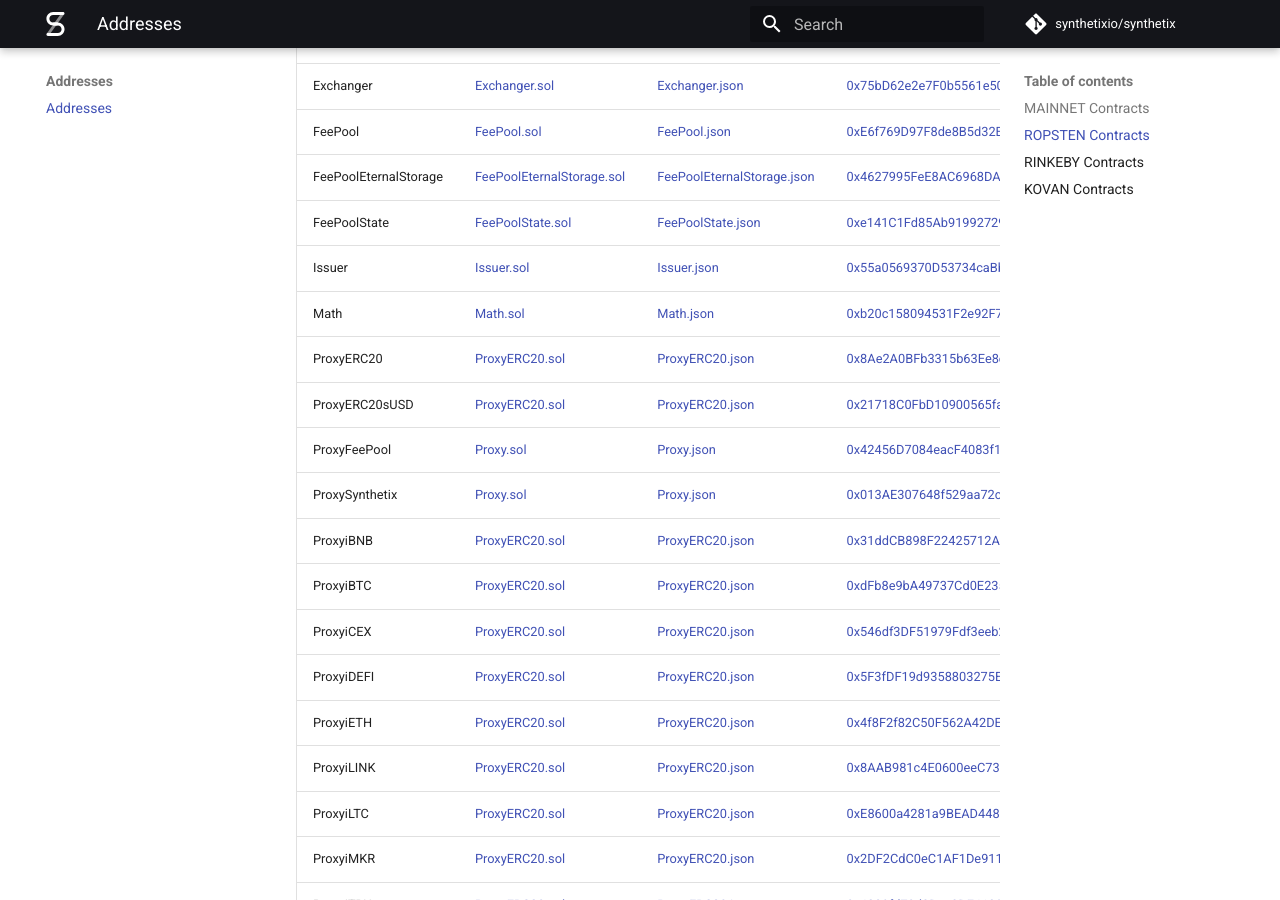
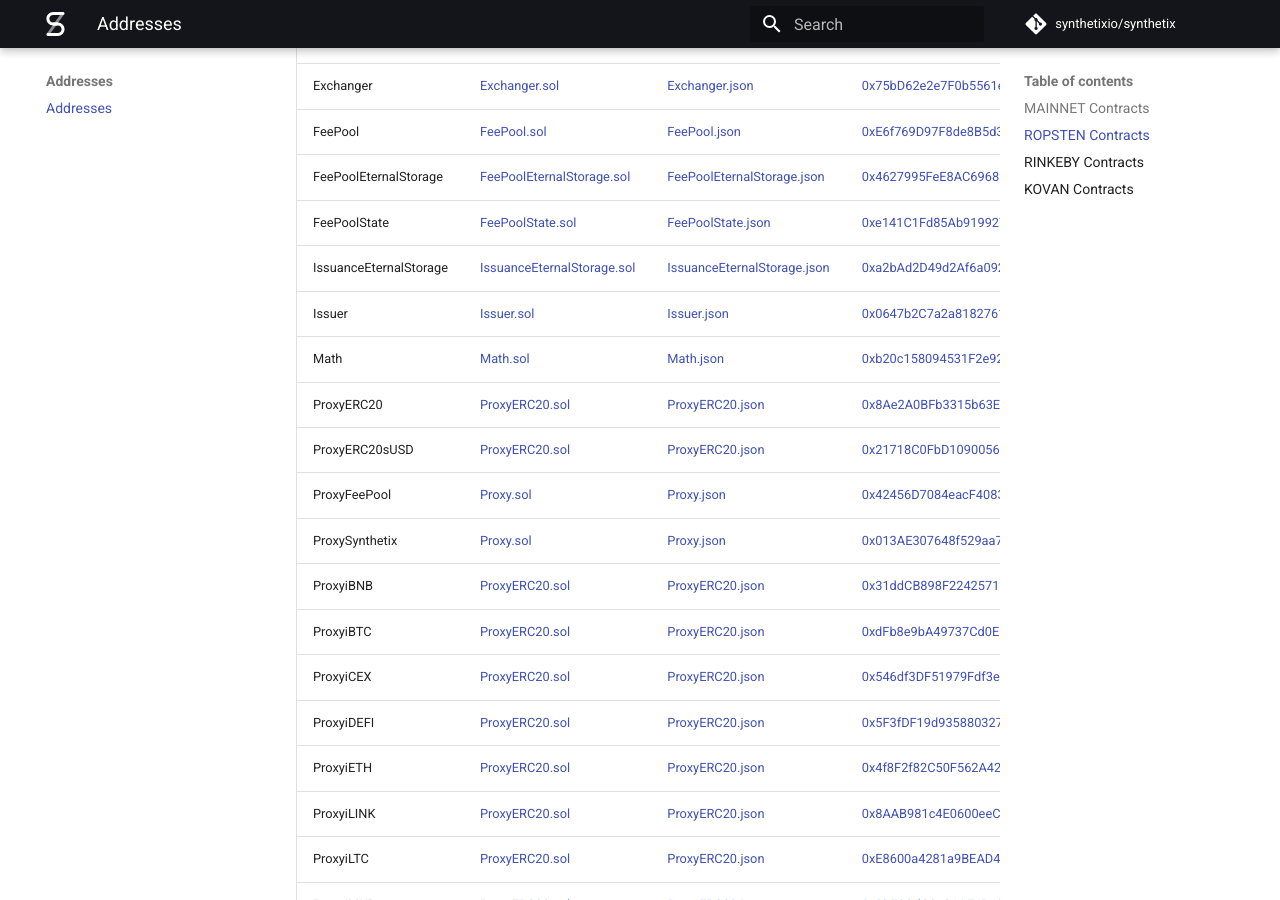
Before and after one commit to Synthetixio/synthetix-docs, an MkDocs documentation site: the page built from content/addresses.md, in a window 1280 px wide and 900 px high, scrolled down 6708 px. Built offline with MkDocs 1.6.1 and Material for MkDocs 9.7.7, drawn with Linux system fonts in a browser that asks for light colours; comment, search, counter and statistics services are not loaded; some of the changed text lies outside the part shown.

Commit message:
Prepublish step

```diff
--- a/content/addresses.md
+++ b/content/addresses.md
@@ -931,10 +931,17 @@ Here is the list of all contracts within the current Synthetix system.
                 </td>
               </tr>
               <tr>
+                <td>IssuanceEternalStorage</td>
+                <td><a target="_blank" href="https://github.com/Synthetixio/synthetix/blob/master/contracts/IssuanceEternalStorage.sol">IssuanceEternalStorage.sol</a></td>
+                <td><a target="_blank" href="https://raw.githubusercontent.com/Synthetixio/synthetix-js/master/lib/abis/ropsten/IssuanceEternalStorage.json">IssuanceEternalStorage.json</a></td>
+                <td><a target="_blank" href="https://ropsten.etherscan.io/address/0xa2bAd2D49d2Af6a09277Fe838022C544b0Fe0678">0xa2bAd2D49d2Af6a09277Fe838022C544b0Fe0678</a>
+                </td>
+              </tr>
+              <tr>
                 <td>Issuer</td>
                 <td><a target="_blank" href="https://github.com/Synthetixio/synthetix/blob/master/contracts/Issuer.sol">Issuer.sol</a></td>
                 <td><a target="_blank" href="https://raw.githubusercontent.com/Synthetixio/synthetix-js/master/lib/abis/ropsten/Issuer.json">Issuer.json</a></td>
-                <td><a target="_blank" href="https://ropsten.etherscan.io/address/0x55a0569370D53734caBb9b48Bb9CE49a628d6A21">0x55a0569370D53734caBb9b48Bb9CE49a628d6A21</a>
+                <td><a target="_blank" href="https://ropsten.etherscan.io/address/0x0647b2C7a2a818276154b0fC79557F512B165bc1">0x0647b2C7a2a818276154b0fC79557F512B165bc1</a>
                 </td>
               </tr>
               <tr>
```
Also changed, not shown: other parts of content/addresses.md (+2 -2 lines).
